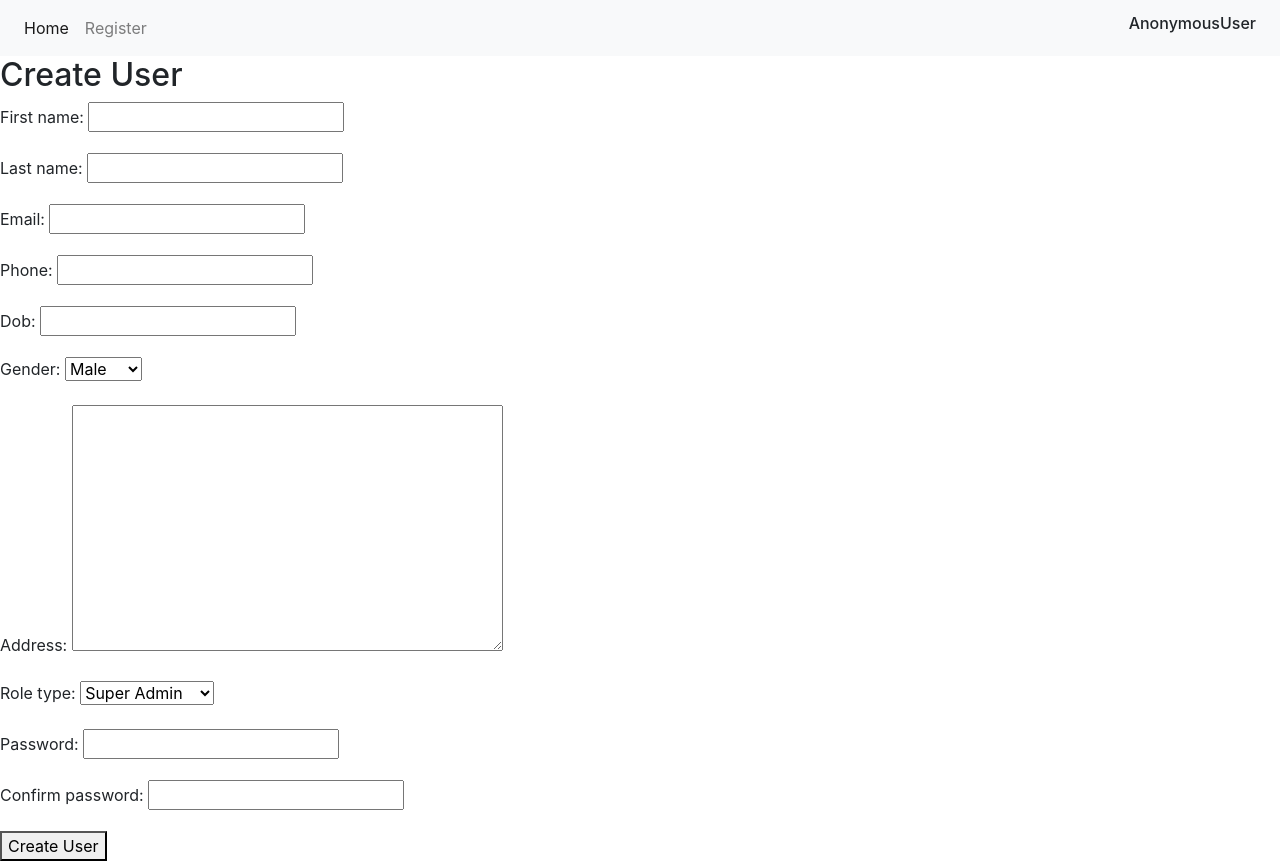
After one commit to sujanrajtuladhar/artist_management_sys, a Django app: page /register/ in a window 1280 px wide. The commit adds this page. Run offline with Django 4.2, Linux system fonts and the light colour scheme; some libraries are stand-ins or nearby versions.

Commit message:
master [New]: Register User

```diff
--- /dev/null
+++ b/core/forms.py
@@ -0,0 +1,25 @@
+from django import forms
+
+from .constants import GENDER_CHOICES, ROLE_TYPE_CHOICES
+
+
+class UserForm(forms.Form):
+    first_name = forms.CharField(max_length=50)
+    last_name = forms.CharField(max_length=50, required=False)
+    email = forms.EmailField()
+    phone = forms.CharField(max_length=15, required=False)
+    dob = forms.DateField(required=False)
+    gender = forms.ChoiceField(choices=GENDER_CHOICES)
+    address = forms.CharField(widget=forms.Textarea, required=False)
+    role_type = forms.ChoiceField(choices=ROLE_TYPE_CHOICES)
+
+    password = forms.CharField(widget=forms.PasswordInput)
+    confirm_password = forms.CharField(widget=forms.PasswordInput)
+
+    def clean(self):
+        cleaned_data = super().clean()
+        password = cleaned_data.get('password')
+        confirm_password = cleaned_data.get('confirm_password')
+
+        if password and confirm_password and password != confirm_password:
+            raise forms.ValidationError("Passwords do not match.")
--- a/core/urls.py
+++ b/core/urls.py
@@ -8,4 +8,5 @@ urlpatterns = [
     path('login/', views.login_view, name='user_login'),
     path('dashboard/', views.dashboard, name='dashboard'),
     path('logout/', views.logout_user, name='logout'),
+    path('register/', views.register_user, name='register'),
 ]
--- a/core/views.py
+++ b/core/views.py
@@ -1,6 +1,10 @@
 from django.contrib.auth import authenticate, login, logout
 from django.contrib.auth.decorators import login_required
+from django.contrib.auth.hashers import make_password
+from django.db import connection
 from django.shortcuts import render, redirect
+
+from .forms import UserForm
 
 # Create your views here.
 
@@ -30,3 +34,34 @@ def dashboard(request):
 def logout_user(request):
     logout(request)
     return redirect('core:login')
+
+
+def register_user(request):
+    if request.method == 'POST':
+        form = UserForm(request.POST)
+        if form.is_valid():
+            first_name = form.cleaned_data['first_name']
+            last_name = form.cleaned_data['last_name']
+            email = form.cleaned_data['email']
+            phone = form.cleaned_data['phone']
+            dob = form.cleaned_data['dob']
+            gender = form.cleaned_data['gender']
+            address = form.cleaned_data['address']
+            role_type = form.cleaned_data['role_type']
+            password = make_password(form.cleaned_data['password'])
+            is_staff = False  # Set the desired value
+            is_superuser = False  # Set the desired value
+
+            with connection.cursor() as cursor:
+                cursor.execute(
+                    "INSERT INTO user (first_name, last_name, email, phone, dob, gender, address, role_type, "
+                    "password, is_staff, is_superuser) "
+                    "VALUES (%s, %s, %s, %s, %s, %s, %s, %s, %s, %s, %s)",
+                    [first_name, last_name, email, phone, dob, gender, address, role_type, password, is_staff, is_superuser]
+                )
+
+            return redirect('core:login')
+    else:
+        form = UserForm()
+
+    return render(request, 'user/create_user.html', {'form': form})
--- a/templates/base.html
+++ b/templates/base.html
@@ -28,6 +28,10 @@
             <li class="nav-item">
               <a class="nav-link" href="{% url 'core:logout' %}">Logout</a>
             </li>
+            {% else %}
+            <li class="nav-item">
+              <a class="nav-link" href="{% url 'core:register' %}">Register</a>
+            </li>
             {% endif %}
           </ul>
           <div class="form-inline my-2 my-lg-0">
--- /dev/null
+++ b/templates/user/create_user.html
@@ -0,0 +1,12 @@
+{% extends 'base.html' %}
+
+{% block content %}
+  <h2>Create User</h2>
+  <form method="post">
+    {% csrf_token %}
+    {{ form.as_p }}
+    <button type="submit">Create User</button>
+  </form>
+
+
+{% endblock %}
```
